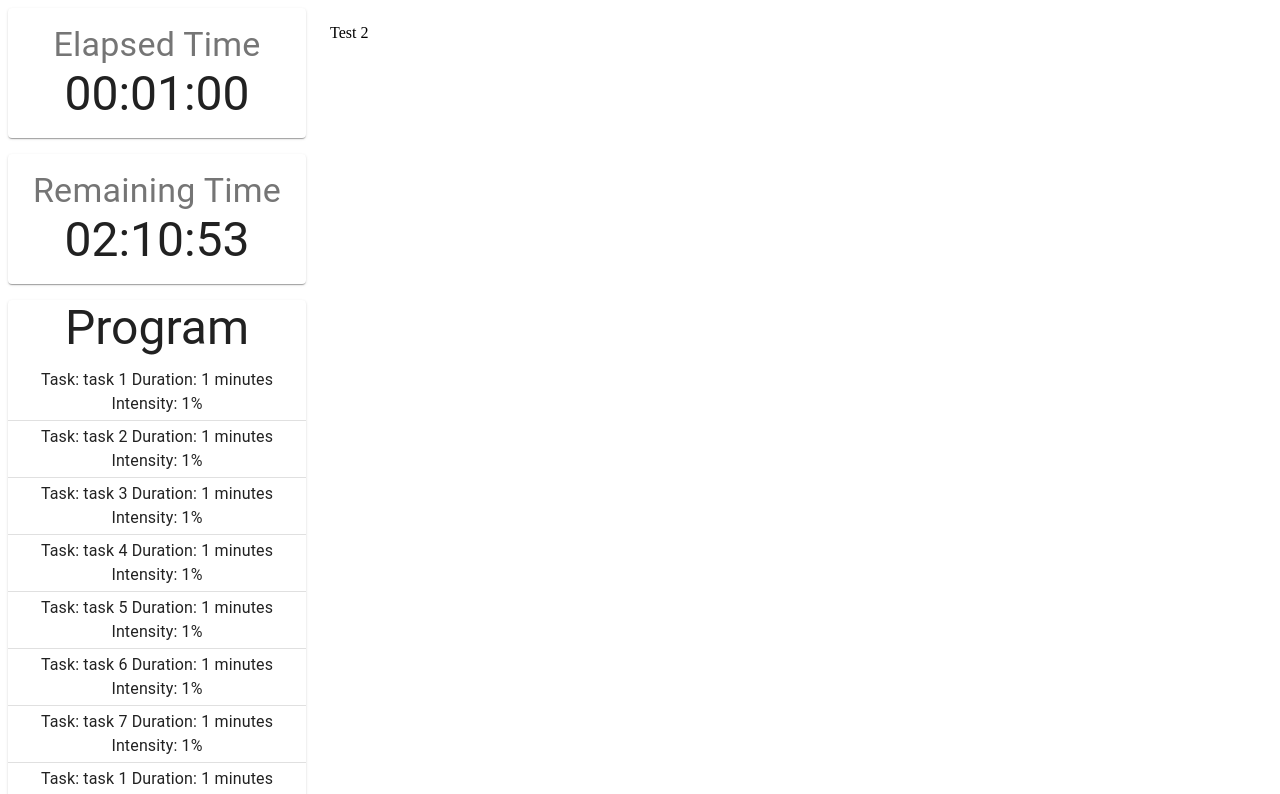
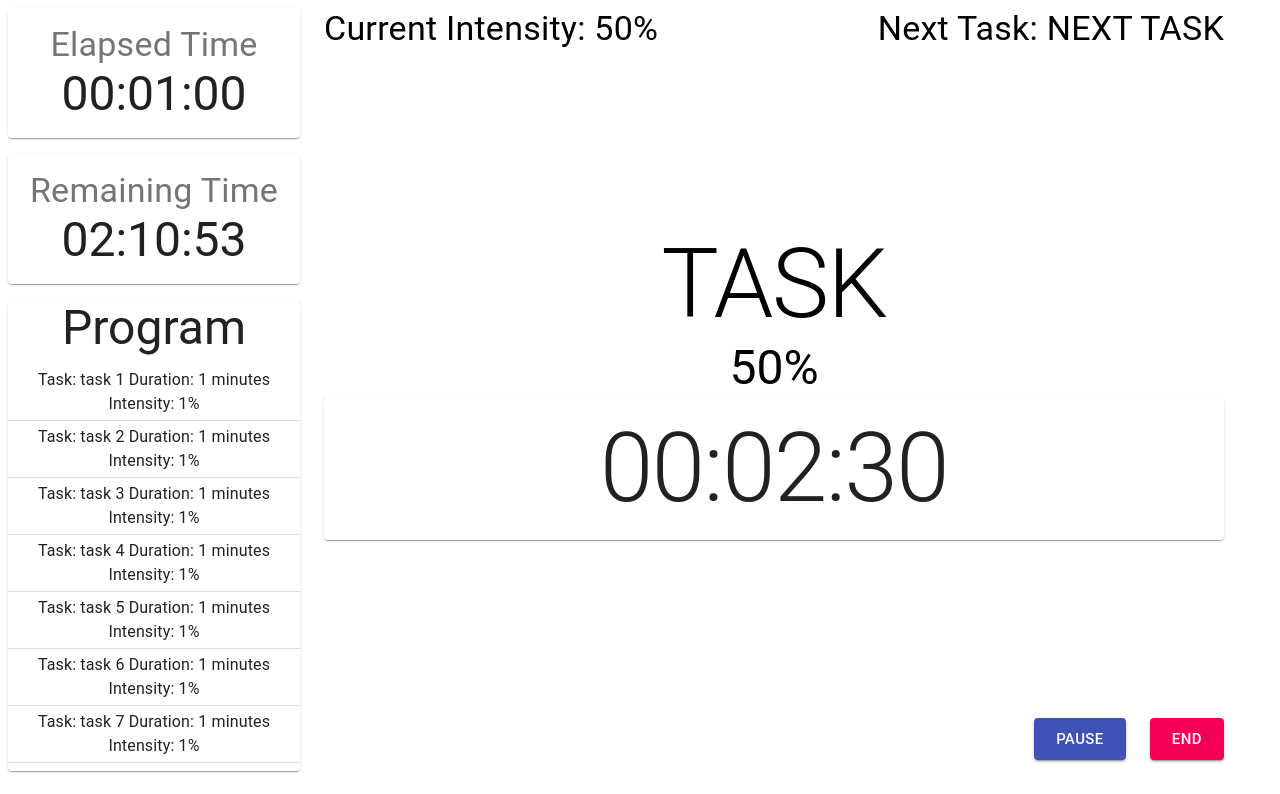
Before and after one commit to chrisco210/interval, a React (Create React App) app: page / in a window 1280 px wide. Shown: the top 794 px of the page. Built offline with nearby package versions, Linux system fonts and the light colour scheme.

Commit message:
Finish basic workout view

```diff
--- a/src/App.js
+++ b/src/App.js
@@ -1,3 +1,4 @@
+import React from 'react'
 import SetupView from './setupscreen/SetupView'
 import WorkoutView from './workoutscreen/WorkoutView'
 
@@ -6,18 +7,54 @@ import {
   BrowserRouter as Router,
   Switch,
   Route,
-  Link
 } from "react-router-dom";
 
-function App() {
+class App extends React.Component {
+  constructor(props) {
+    super(props);
+
+    this.state = {
+      program: [],
+      currentTask: null,
+      elapsed: 0,
+      running: true
+    };
+  }
+
+  componentDidMount() {
+    this.timerID = setInterval(
+      () => this.tick(),
+      1000
+    )
+  }
+
+  componentWillUnmount() {
+    clearInterval(this.timerID);
+  }
+
+  tick() {
+    this.setState((state, props) => {
+      console.log('tick elapsed ' + state.elapsed)
+      if(state.running) {
+        return {elapsed: state.elapsed + 1}
+      } else {
+        return {}
+      }
+    })
+  }
+
+
+  render() {
     return (
         <Router>
           <Switch>
             <Route path="/setup">
               <SetupView presets={workoutpresets}/>
             </Route>
-        <Route path="/">
-          <WorkoutView />
+            <Route path={['/', '/active']}>
+              <WorkoutView
+                elapsed={this.state.elapsed}
+                program={this.state.program}/>
             </Route>
             <Route path="/pause">
               <p>Paused</p>
@@ -29,5 +66,6 @@ function App() {
         </Router>
       );
   }
+}
 
 export default App;
--- a/src/setupscreen/programselector/DraggableTask.js
+++ b/src/setupscreen/programselector/DraggableTask.js
@@ -1,7 +1,6 @@
 import React from 'react'
 import { Draggable } from "react-beautiful-dnd";
 import ListItem from '@material-ui/core/ListItem';
-import ListItemText from '@material-ui/core/ListItemText';
 import ListItemSecondaryAction from '@material-ui/core/ListItemSecondaryAction';
 import IconButton from '@material-ui/core/IconButton';
 import DeleteIcon from '@material-ui/icons/Delete';
--- /dev/null
+++ b/src/workoutscreen/ActiveDisplay.js
@@ -0,0 +1,54 @@
+import { makeStyles } from '@material-ui/core/styles';
+import Grid from '@material-ui/core/Grid';
+import { Button, Typography } from '@material-ui/core';
+import ClockDisplay from './ClockDisplay'
+
+const useStyles = makeStyles((theme) => ({
+  fillSurroundings: {
+    height: '100%',
+    width: '100%'
+  },
+  itemtext: {
+    textAlign: 'center'
+  },
+}))
+
+export default function ActiveDisplay(props) {
+  const classes = useStyles();
+
+  return (
+    <div className={classes.fillSurroundings}>
+      <Grid className={classes.fillSurroundings} container spacing={3} direction="column" justify="space-between">
+        <Grid container item direction="row" justify="space-between">
+          <Grid item>
+            <Typography variant="h4">
+              Current Intensity: {props.currentIntensity}%
+            </Typography>
+          </Grid>
+          <Grid item>
+            <Typography variant="h4">
+              Next Task: {props.nextTask}
+            </Typography>
+          </Grid>
+        </Grid>
+        <Grid item className={classes.itemtext}>
+          <Typography variant="h1">
+            {props.currentTask}
+          </Typography>
+          <Typography variant="h3">
+            {props.currentIntensity}%
+          </Typography>
+          <ClockDisplay elapsed={props.remaining} variant="h1"/>
+        </Grid>
+        <Grid item container direction="row" justify="flex-end" spacing={3}>
+          <Grid item>
+            <Button size="large" variant="contained" color="primary">Pause</Button>
+          </Grid>
+          <Grid item>
+            <Button size="large" variant="contained" color="secondary">End</Button>
+          </Grid>
+        </Grid>
+      </Grid>
+    </div>
+  )
+}
--- a/src/workoutscreen/ClockDisplay.js
+++ b/src/workoutscreen/ClockDisplay.js
@@ -26,7 +26,7 @@ export default function ClockDisplay(props) {
       <Typography variant="h4" className={classes.title}>
         {props.title}
       </Typography>
-      <Typography variant="h3">
+      <Typography variant={props.variant ? props.variant : 'h3'}>
         {stringOfElapsed(props.elapsed)}
       </Typography>
     </Paper>
--- a/src/workoutscreen/WorkoutSidebar.js
+++ b/src/workoutscreen/WorkoutSidebar.js
@@ -7,7 +7,7 @@ import { Divider, List, Typography } from '@material-ui/core';
 import TaskItem from '../setupscreen/programselector/TaskItem'
 
 const useStyles = makeStyles((theme) => ({
-  fullHeight: {
+  fillSurroundings: {
     height: '100%',
     maxHeight: '100%',
   },
@@ -30,7 +30,7 @@ export default function WorkoutSidebar(props) {
   const classes = useStyles();
 
   return (
-    <div className={classes.fullHeight}>
+    <div className={classes.fillSurroundings}>
       <Grid container spacing={2}>
         <Grid item xs={12}>
           <ClockDisplay title="Elapsed Time" elapsed={60} />
@@ -45,7 +45,7 @@ export default function WorkoutSidebar(props) {
             </Typography>
             <List component="nav" className={classes.scroll}>
               {props.program.map((elt, index) => (
-                <div>
+                <div key={JSON.stringify(elt)}>
                   <TaskItem
                   textClasses={classes.itemtext}
                   task={elt.task}
--- a/src/workoutscreen/WorkoutView.js
+++ b/src/workoutscreen/WorkoutView.js
@@ -1,22 +1,10 @@
 import React from 'react'
 import Grid from '@material-ui/core/Grid';
 import WorkoutSidebar from './WorkoutSidebar'
+import ActiveDisplay from './ActiveDisplay'
+import { withStyles } from "@material-ui/core/styles";
 
 const TEMP_MOCK = [
-  {task: "task 1", duration: 1, intensity: 1},
-  {task: "task 2", duration: 1, intensity: 1},
-  {task: "task 3", duration: 1, intensity: 1},
-  {task: "task 4", duration: 1, intensity: 1},
-  {task: "task 5", duration: 1, intensity: 1},
-  {task: "task 6", duration: 1, intensity: 1},
-  {task: "task 7", duration: 1, intensity: 1},
-  {task: "task 1", duration: 1, intensity: 1},
-  {task: "task 2", duration: 1, intensity: 1},
-  {task: "task 3", duration: 1, intensity: 1},
-  {task: "task 4", duration: 1, intensity: 1},
-  {task: "task 5", duration: 1, intensity: 1},
-  {task: "task 6", duration: 1, intensity: 1},
-  {task: "task 7", duration: 1, intensity: 1},
   {task: "task 1", duration: 1, intensity: 1},
   {task: "task 2", duration: 1, intensity: 1},
   {task: "task 3", duration: 1, intensity: 1},
@@ -27,16 +15,38 @@ const TEMP_MOCK = [
 
 ]
 
+const styles = (theme) => ({
+  fullHeight: {
+    minHeight: '100vh',
+    height: '100vh',
+    maxHeight: '100vh',
+  },
+  fillSurroundings: {
+    height: '100%',
+    width: '100%'
+  },
+  itemtext: {
+    textAlign: 'center'
+  },
+});
+
+
 class WorkoutView extends React.Component {
   render() {
+    const { classes } = this.props;
+
     return (
-      <div>
-        <Grid container spacing={3}>
+      <div className={classes.fullHeight}>
+        <Grid container spacing={3} className={classes.fillSurroundings}>
           <Grid item xs={12} md={3}>
             <WorkoutSidebar program={TEMP_MOCK}/>
           </Grid>
           <Grid item xs={12} md={9}>
-            <p>Test 2</p>
+            <ActiveDisplay
+              currentTask="TASK"
+              nextTask="NEXT TASK"
+              currentIntensity="50"
+              remaining={150}/>
           </Grid>
         </Grid>
       </div>
@@ -44,4 +54,4 @@ class WorkoutView extends React.Component {
   }
 }
 
-export default WorkoutView
+export default withStyles(styles, {withTheme: true})(WorkoutView)
```
Also changed, not shown: 1 other file (tests, documents, lock files or other folders). Lines whose indentation alone changed are shown as unchanged.
